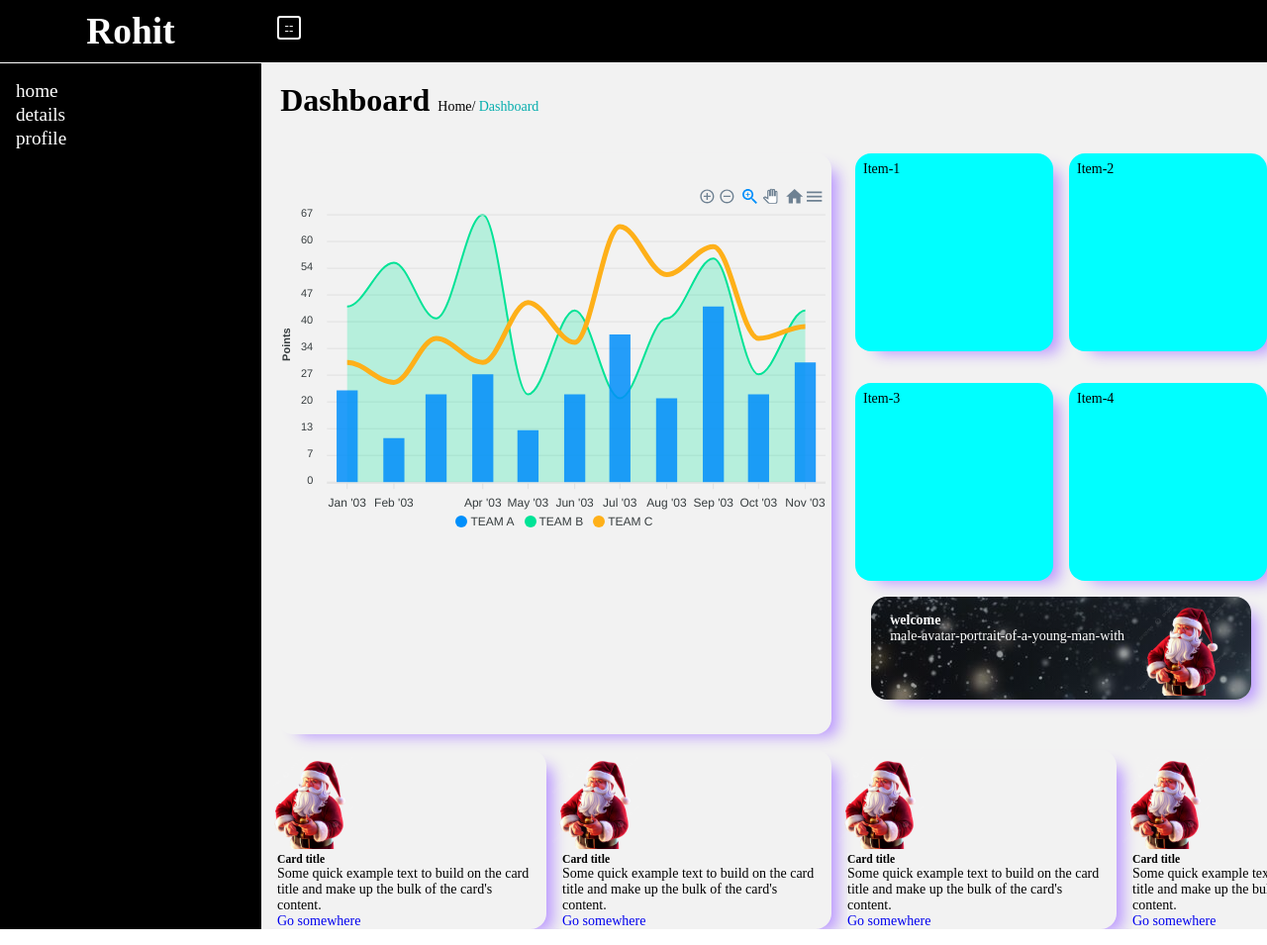
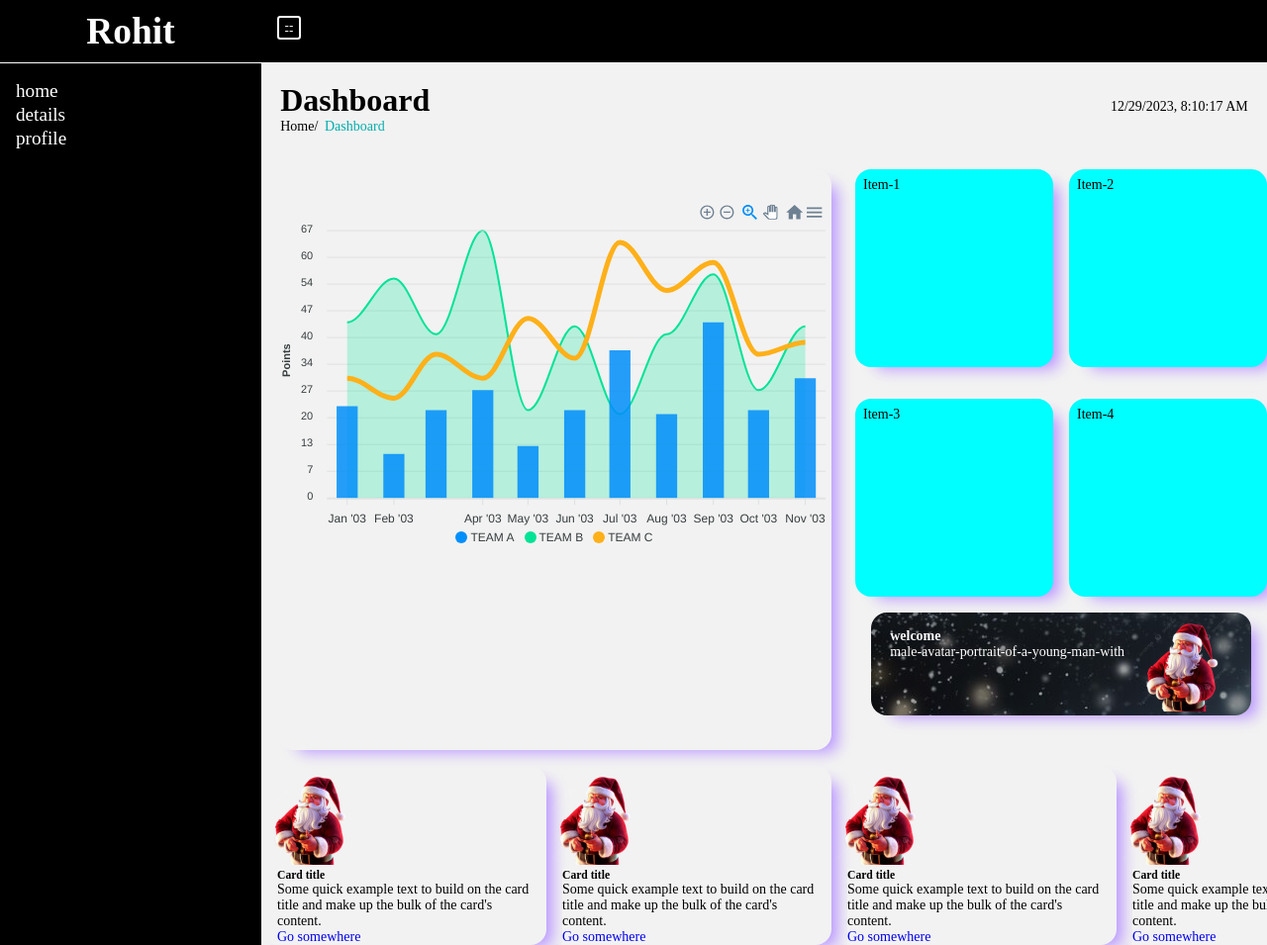
Before and after one commit to Rod7678/Dashboardw_Without_bootstrap-, a plain HTML site: page index.html in a window 1280 px wide. Shown: the whole page at 99% size. Drawn offline with nearby package versions, Linux system fonts and the light colour scheme.

Commit message:
add Date&Time commit

```diff
--- a/css/style.css
+++ b/css/style.css
@@ -95,7 +95,6 @@ li{
     position: fixed;
     top: 0;
     width: 100%;
-
     z-index: 999;
 }
 .navbar button{
@@ -141,6 +140,7 @@ li{
 .heading{
     display: flex;
     align-items: first baseline;
+    justify-content: space-between;
     padding: 1.2rem;
     margin-top: 4rem;
 }
--- a/index.html
+++ b/index.html
@@ -55,9 +55,12 @@
             </nav>
             <div class="content">
                 <div class="heading">
-                    <h1>Dashboard</h1>
+                    <div>
+                        <h1>Dashboard</h1>
                     <a href=""><span>Home/</span></a>
                     <a href=""><span>Dashboard</span></a>
+                    </div>
+                    <span id="time"></span>
                 </div>
                 <div class="hero">
                     <div class="chart">
--- a/script.js
+++ b/script.js
@@ -10,6 +10,18 @@ const sdropdown = ()=>{
 // dropdown-menu
 const dropmenu = document.querySelector(".dropdown");
 const dropdown = ()=>{dropmenu.classList.toggle("active")}
+
+
+// Date & Time
+(function(){
+  setInterval(()=>{
+    let d = new Date().toLocaleString();
+    document.getElementById("time").innerHTML = d;
+  },1000)
+})();
+
+
+
 
 // chart
 var options = {
```
